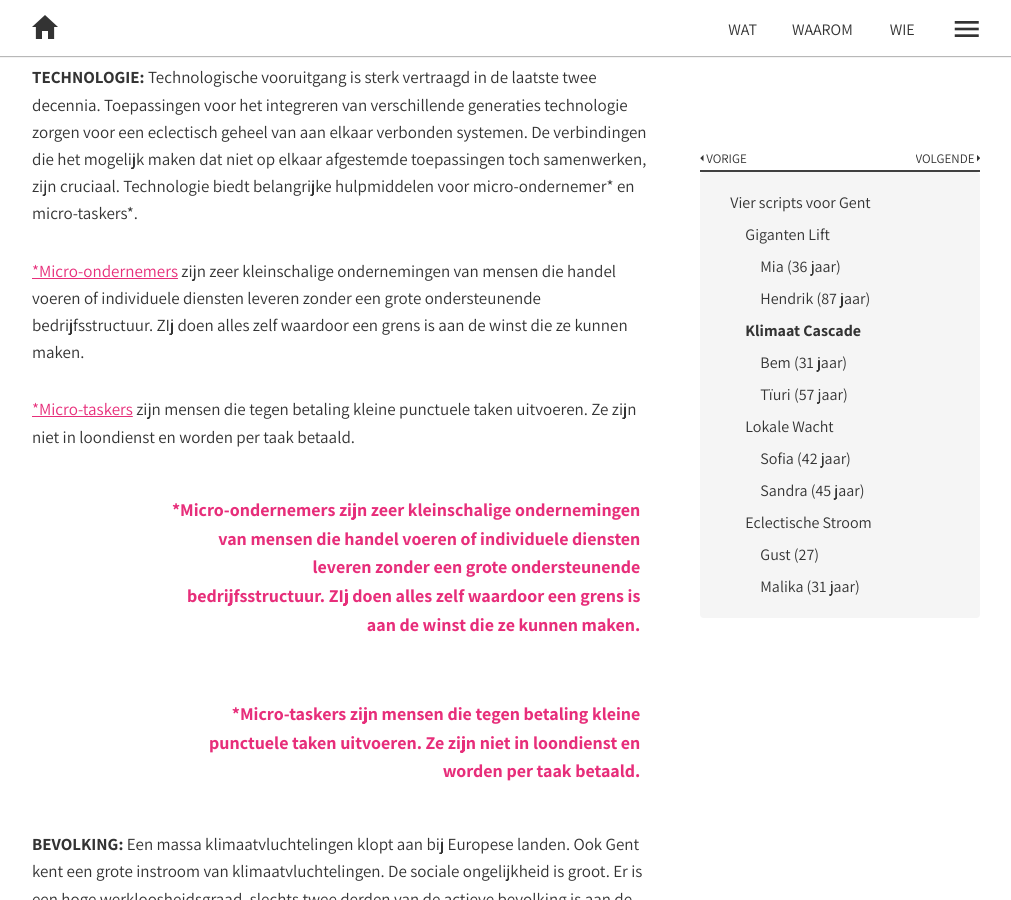
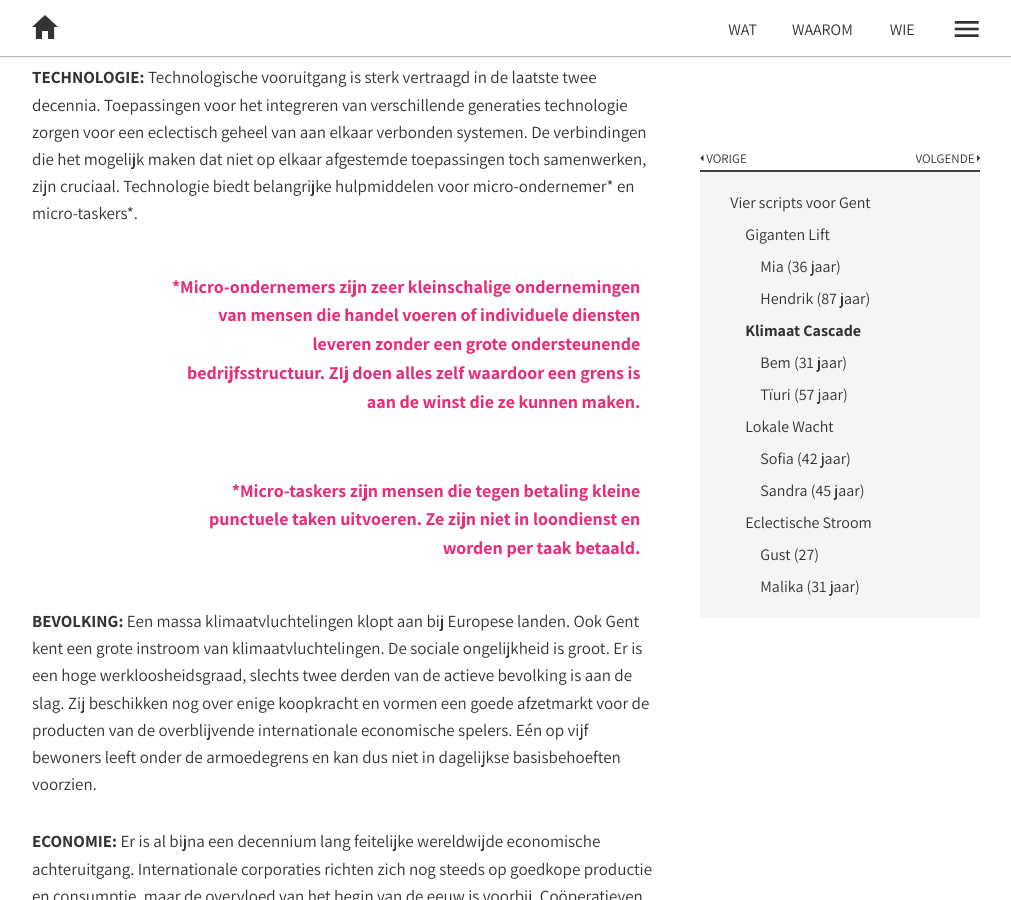
Before and after one commit to lab9k/scripts-voor-gent-2040-en, a Jekyll site: the page built from chapters/chapter-02-part-1.md, in a window 1280 px wide and 900 px high, scrolled down 1028 px. Shown: the whole window, without its empty margins (133-1144 px from the left). Built offline with Jekyll 4.4.1, drawn with Linux system fonts in a browser that asks for light colours; nearby versions of some CDN libraries.

Commit message:
Update chapter-02-part-1.md

```diff
--- a/chapters/chapter-02-part-1.md
+++ b/chapters/chapter-02-part-1.md
@@ -16,10 +16,6 @@ Snelle en doorgedreven klimaatverandering heeft een nadelig domino-effect gehad
 
 **TECHNOLOGIE:** Technologische vooruitgang is sterk vertraagd in de laatste twee decennia. Toepassingen voor het integreren van verschillende generaties technologie zorgen voor een eclectisch geheel van aan elkaar verbonden systemen. De verbindingen die het mogelijk maken dat niet op elkaar afgestemde toepassingen toch samenwerken, zijn cruciaal. Technologie biedt belangrijke hulpmiddelen voor micro-ondernemer* en micro-taskers*.
 
-<span class="need-clarification">*Micro-ondernemers</span> zijn zeer kleinschalige ondernemingen van mensen die handel voeren of individuele diensten leveren zonder een grote ondersteunende bedrijfsstructuur. ZIj doen alles zelf waardoor een grens is aan de winst die ze kunnen maken.
-
-<span class="need-clarification">*Micro-taskers</span> zijn mensen die tegen betaling kleine punctuele taken uitvoeren. Ze zijn niet in loondienst en worden per taak betaald.
-
 *Micro-ondernemers zijn zeer kleinschalige ondernemingen van mensen die handel voeren of individuele diensten leveren zonder een grote ondersteunende bedrijfsstructuur. ZIj doen alles zelf waardoor een grens is aan de winst die ze kunnen maken.
 {:.clarification}
 
```
